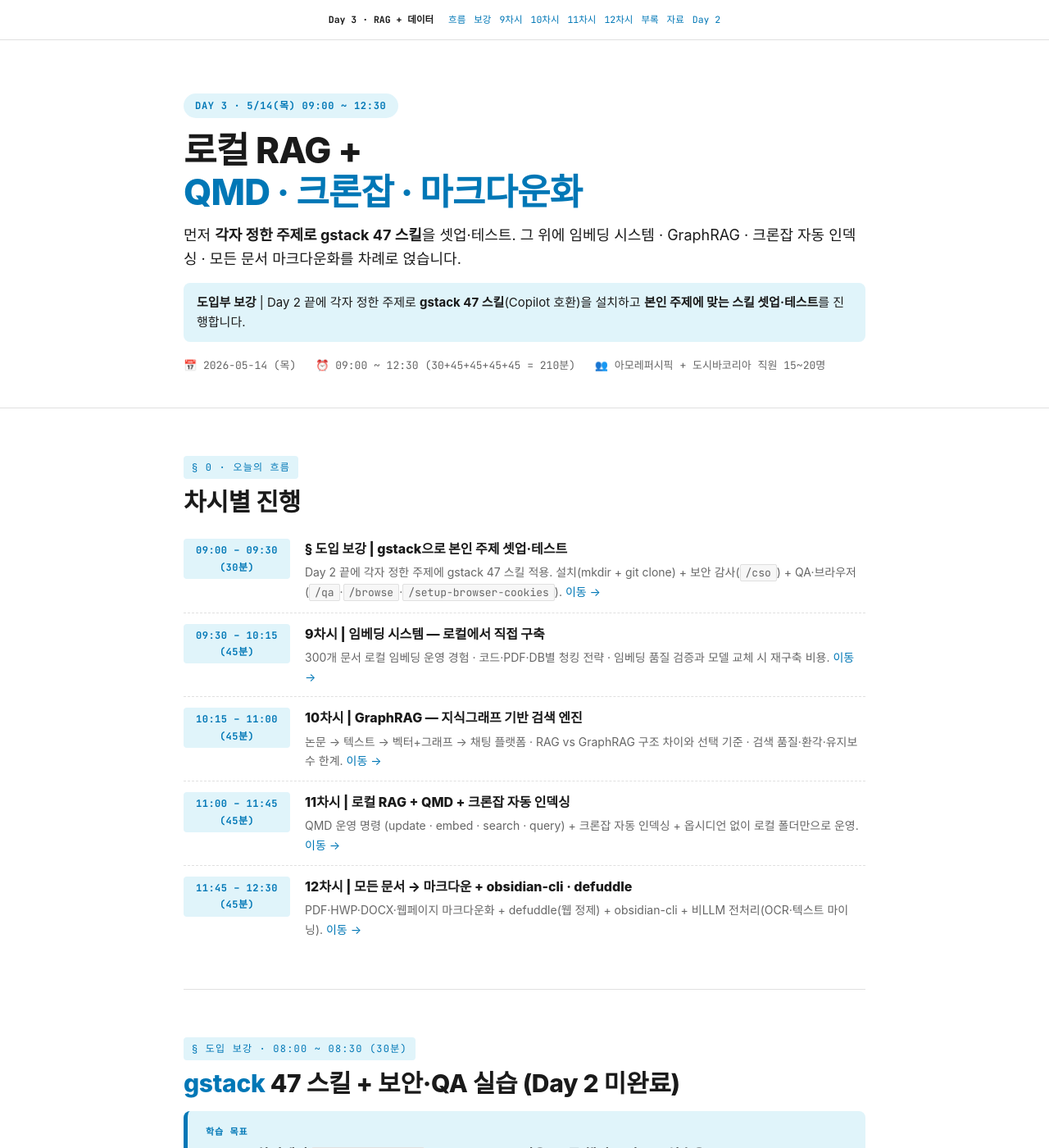
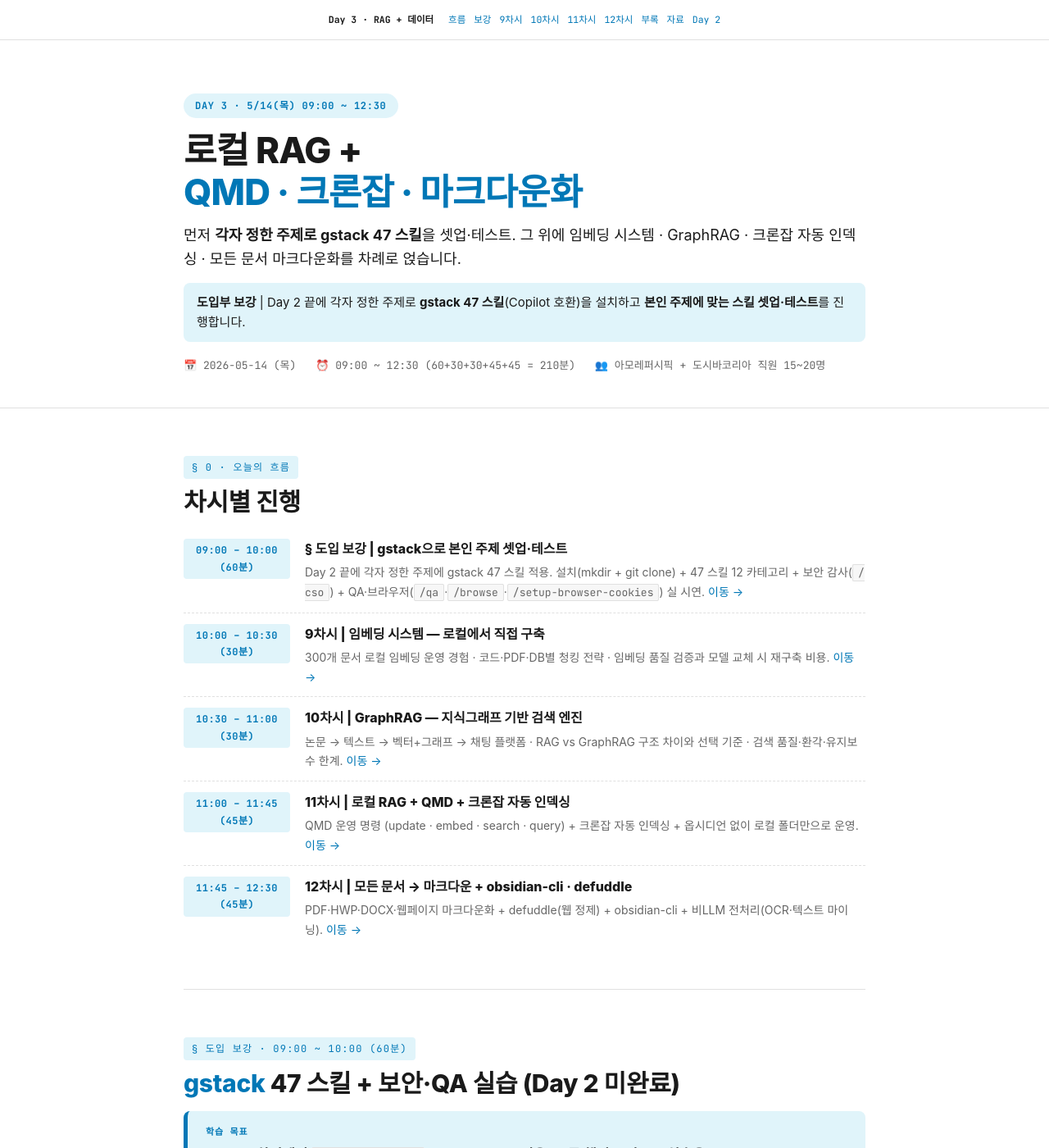
Before and after one commit to daniel8824-del/rag-day3, a Jekyll site: the page docs/index.html, which Jekyll copies as it is, in a window 1280 px wide and 1400 px high. Shown: the whole window at 82% size. Built offline with Jekyll 4.4.1, drawn with Linux system fonts in a browser that asks for light colours; some web fonts are replaced; some of the changed text lies outside the part shown.

Commit message:
시간 재배분 — gstack 60분 (09:00~10:00) · 9·10차시 짧게 · 11·12차시 길게
기존: 30+45+45+45+45 = 210분
정정: 60+30+30+45+45 = 210분

- § 도입 보강: 09:00~10:00 (60분) — gstack 47 스킬 충분히
- 9차시: 10:00~10:30 (30분) — 임베딩 시스템 개념 안내
- 10차시: 10:30~11:00 (30분) — GraphRAG 개념 안내
- 11차시: 11:00~11:45 (45분) — 로컬 RAG + QMD + 크론잡 실습
- 12차시: 11:45~12:30 (45분) — 마크다운화 + obsidian-cli + defuddle

Co-Authored-By: Claude Opus 4.7 (1M context) <noreply@anthropic.com>

```diff
--- a/docs/index.html
+++ b/docs/index.html
@@ -540,7 +540,7 @@
     </p>
     <div class="meta-row">
       <span>📅 2026-05-14 (목)</span>
-      <span>⏰ 09:00 ~ 12:30 (30+45+45+45+45 = 210분)</span>
+      <span>⏰ 09:00 ~ 12:30 (60+30+30+45+45 = 210분)</span>
       <span>👥 아모레퍼시픽 + 도시바코리아 직원 15~20명</span>
     </div>
   </div>
@@ -555,21 +555,21 @@
 
   <div class="day-timeline">
     <div class="day-row">
-      <span class="day-time">09:00 – 09:30 (30분)</span>
+      <span class="day-time">09:00 – 10:00 (60분)</span>
       <div class="day-info">
         <div class="ttl">§ 도입 보강 | gstack으로 본인 주제 셋업·테스트</div>
-        <div class="desc">Day 2 끝에 각자 정한 주제에 gstack 47 스킬 적용. 설치(mkdir + git clone) + 보안 감사(<code class="inline">/cso</code>) + QA·브라우저(<code class="inline">/qa</code>·<code class="inline">/browse</code>·<code class="inline">/setup-browser-cookies</code>). <a href="#bridge">이동 →</a></div>
+        <div class="desc">Day 2 끝에 각자 정한 주제에 gstack 47 스킬 적용. 설치(mkdir + git clone) + 47 스킬 12 카테고리 + 보안 감사(<code class="inline">/cso</code>) + QA·브라우저(<code class="inline">/qa</code>·<code class="inline">/browse</code>·<code class="inline">/setup-browser-cookies</code>) 실 시연. <a href="#bridge">이동 →</a></div>
       </div>
     </div>
     <div class="day-row">
-      <span class="day-time">09:30 – 10:15 (45분)</span>
+      <span class="day-time">10:00 – 10:30 (30분)</span>
       <div class="day-info">
         <div class="ttl">9차시 | 임베딩 시스템 — 로컬에서 직접 구축</div>
         <div class="desc">300개 문서 로컬 임베딩 운영 경험 · 코드·PDF·DB별 청킹 전략 · 임베딩 품질 검증과 모델 교체 시 재구축 비용. <a href="#ch9">이동 →</a></div>
       </div>
     </div>
     <div class="day-row">
-      <span class="day-time">10:15 – 11:00 (45분)</span>
+      <span class="day-time">10:30 – 11:00 (30분)</span>
       <div class="day-info">
         <div class="ttl">10차시 | GraphRAG — 지식그래프 기반 검색 엔진</div>
         <div class="desc">논문 → 텍스트 → 벡터+그래프 → 채팅 플랫폼 · RAG vs GraphRAG 구조 차이와 선택 기준 · 검색 품질·환각·유지보수 한계. <a href="#ch10">이동 →</a></div>
@@ -595,7 +595,7 @@
 
 <!-- §1 도입 보강 (Day 2 미완료) -->
 <section id="bridge">
-  <span class="section-tag">§ 도입 보강 · 08:00 ~ 08:30 (30분)</span>
+  <span class="section-tag">§ 도입 보강 · 09:00 ~ 10:00 (60분)</span>
   <h2><span class="accent">gstack</span> 47 스킬 + 보안·QA 실습 (Day 2 미완료)</h2>
 
   <div class="goal">
@@ -830,7 +830,7 @@ $B screenshot /tmp/mypage.png
 
 <!-- §2 9차시 임베딩 시스템 -->
 <section id="ch9">
-  <span class="section-tag">§ 9차시 · 08:30 ~ 09:30 (60분)</span>
+  <span class="section-tag">§ 9차시 · 10:00 ~ 10:30 (30분)</span>
   <h2><span class="accent">9차시</span> | 임베딩 시스템 — 로컬에서 직접 구축</h2>
 
   <div class="goal">
@@ -930,7 +930,7 @@ $B screenshot /tmp/mypage.png
 
 <!-- §3 10차시 GraphRAG -->
 <section id="ch10">
-  <span class="section-tag">§ 10차시 · 09:30 ~ 10:30 (60분)</span>
+  <span class="section-tag">§ 10차시 · 10:30 ~ 11:00 (30분)</span>
   <h2><span class="accent">10차시</span> | GraphRAG — 지식그래프 기반 검색 엔진</h2>
 
   <div class="goal">
@@ -1013,7 +1013,7 @@ $B screenshot /tmp/mypage.png
 
 <!-- §4 11차시 로컬 RAG + QMD + 크론잡 -->
 <section id="ch11">
-  <span class="section-tag">§ 11차시 · 10:30 ~ 11:30 (60분)</span>
+  <span class="section-tag">§ 11차시 · 11:00 ~ 11:45 (45분)</span>
   <h2><span class="accent">11차시</span> | 로컬 RAG + QMD + 크론잡 자동 인덱싱</h2>
 
   <div class="goal">
@@ -1123,7 +1123,7 @@ qmd search "키워드" -n 5</pre>
 
 <!-- §5 12차시 모든 문서 마크다운화 + obsidian-cli + defuddle -->
 <section id="ch12">
-  <span class="section-tag">§ 12차시 · 11:30 ~ 12:30 (60분)</span>
+  <span class="section-tag">§ 12차시 · 11:45 ~ 12:30 (45분)</span>
   <h2><span class="accent">12차시</span> | 모든 문서 → 마크다운 + obsidian-cli · defuddle</h2>
 
   <div class="goal">
@@ -1359,7 +1359,7 @@ $SESSION_MEMORY_PATH/
   <div class="container">
     <p>
       <strong>Day 3 교재 | 로컬 RAG + QMD + 크론잡 + 마크다운화 + obsidian-cli/defuddle</strong> · 2026-05-14<br>
-      4차시 30+45+45+45+45 = 210분 (09:00 ~ 12:30).
+      4차시 60+30+30+45+45 = 210분 (09:00 ~ 12:30).
     </p>
     <p class="muted">
       Repo: <a href="https://github.com/daniel8824-del/rag-day3" target="_blank">github.com/daniel8824-del/rag-day3</a> ·
```
Also changed, not shown: README.md.
